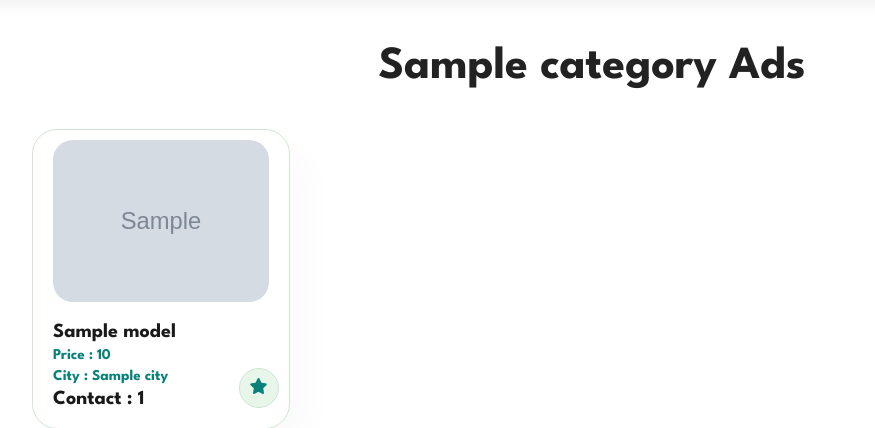
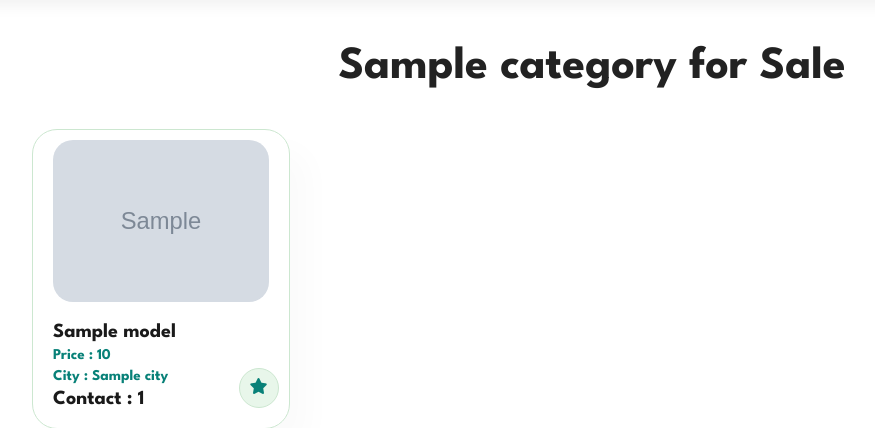
Before and after one commit to sachinNishalka/symfony-mobile-reseller, a Symfony app: template templates/show_posts/index.html.twig in a window 1280 px wide. Shown: the part 84-512 px from the top of the page, without its empty margins (48-923 px from the left). Run offline with Twig, Linux system fonts and the light colour scheme; the template is opened without the code that fills it: most values are stand-ins (such as "Sample title", 1, 10 or a date in 2020); grey boxes marked "Sample" are stand-in pictures; some libraries are stand-ins or nearby versions.

Commit message:
added the for sale

```diff
--- a/templates/show_posts/index.html.twig
+++ b/templates/show_posts/index.html.twig
@@ -4,7 +4,7 @@
 
 {#        {{ post.model }}#}
         <section id="product1" class="section-p1">
-            <h2>{{ category.name }} Ads</h2>
+            <h2>{{ category.name }} for Sale</h2>
 
             <div class="pro-container">
                 <!-- 1 -->
```
